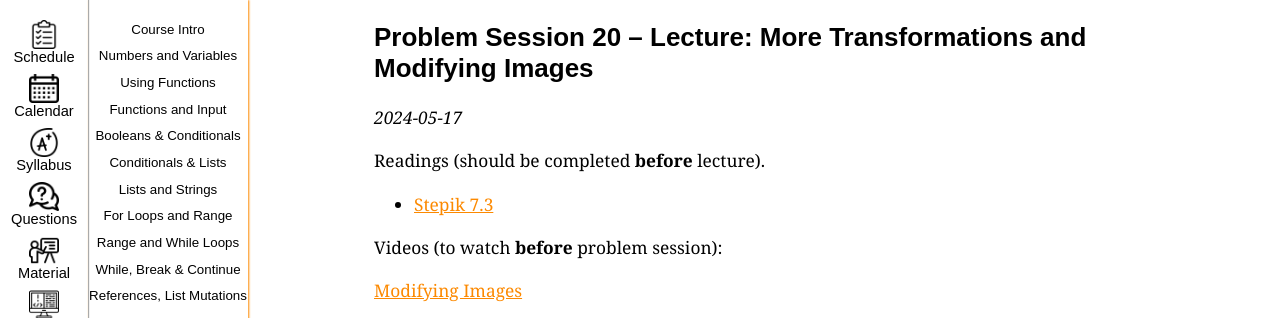
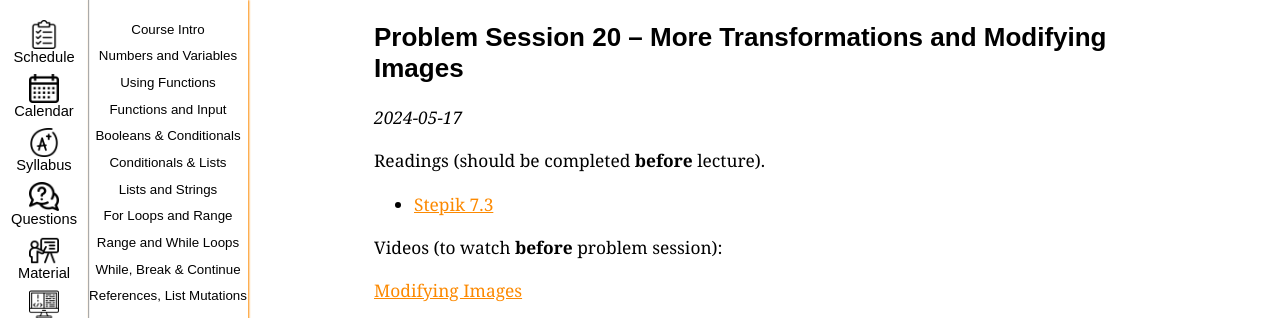
Before and after one commit to ucsd-cse8a-sp24/ucsd-cse8a-sp24.github.io, a Jekyll site: the page built from _lectures/lecture20.md, in a window 1280 px wide, cut to the strip 0-318 px from the top of the page. Built offline with Jekyll 4.4.1, drawn with Linux system fonts in a browser that asks for light colours.

Commit message:
Update lecture20.md

```diff
--- a/_lectures/lecture20.md
+++ b/_lectures/lecture20.md
@@ -8,7 +8,7 @@ videos:
     url: https://drive.google.com/file/d/1lxk531JCju8DeWARJpzNZXTE198GPY6h
 ---
 
-## Problem Session 20 – Lecture: More Transformations and Modifying Images
+## Problem Session 20 – More Transformations and Modifying Images
 
 _{{ page.released-on }}_
 
```
